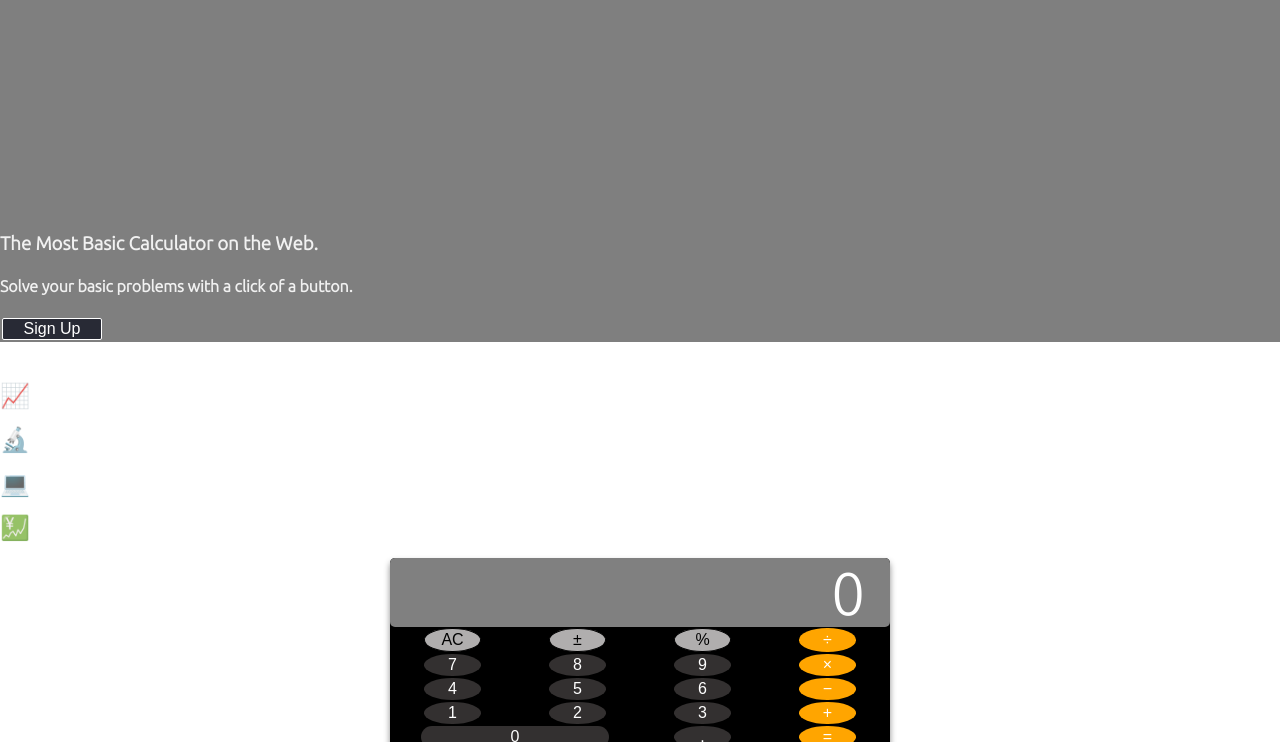
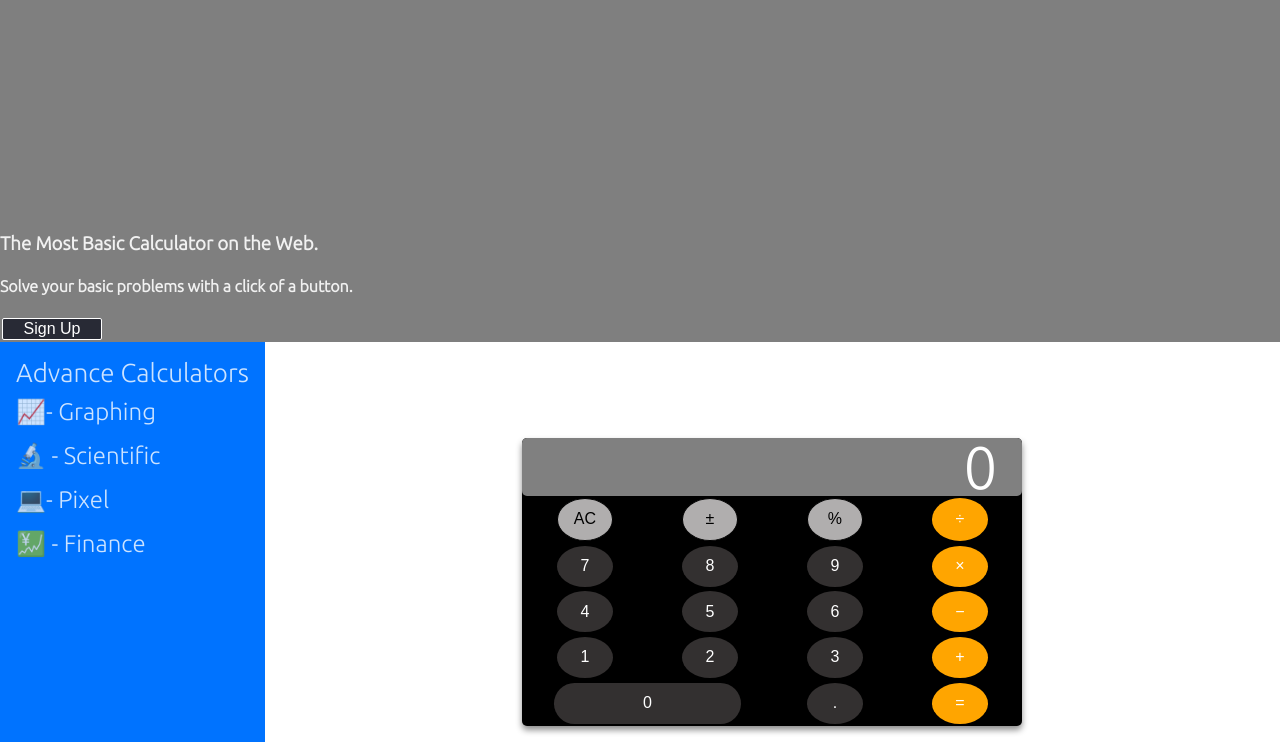
Before and after one commit to MrZanpakuto/calculator, a plain HTML site: page index.html in a window 1280 px wide. Shown: the part 58-800 px from the top of the page. Drawn offline with Linux system fonts and the light colour scheme.

Commit message:
Reference Semenatic Elements

```diff
--- a/styles.css
+++ b/styles.css
@@ -48,13 +48,13 @@ nav {
     width: 100px;
 }
 
-.middle {
+main {
     display: flex;
     /* flex: 1; */
     height: 30rem;
 }
 
-.sidebar{
+aside {
     flex-shrink: 0;
     padding: 16px;
     background-color:rgb(0, 115, 255);
@@ -169,7 +169,7 @@ footer {
 }
 
 @media (max-width: 768px) {
-    .sidebar {
+    aside {
         display: none;
     }
 }
```
